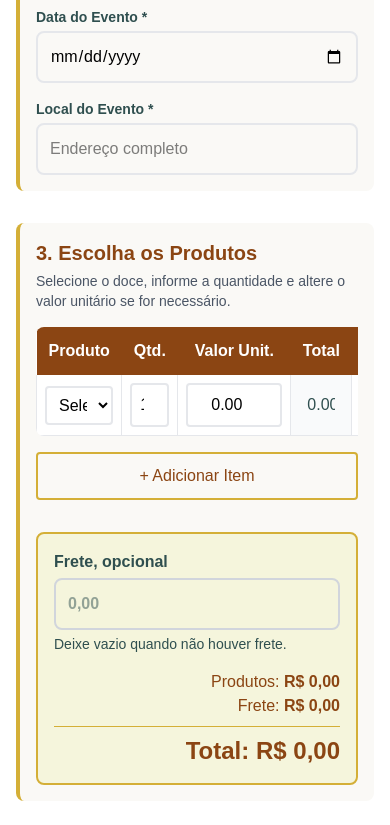
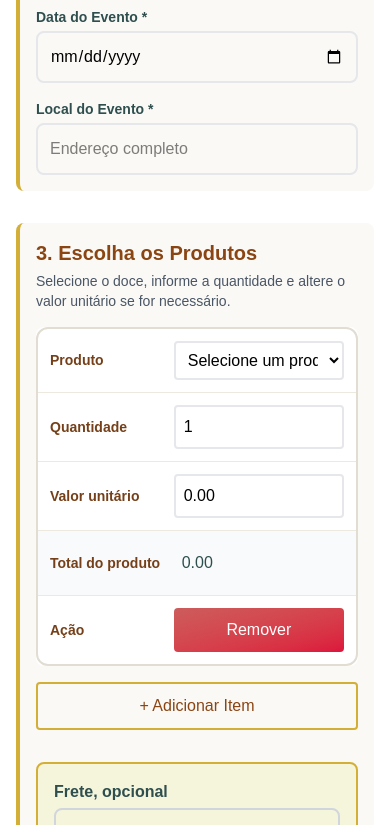
Before and after one commit to CMOURASIGA/webappreginaribas, a React (Vite) app: page / in a window 390 px wide. Shown: the part 1156-1981 px from the top of the page. Built offline with nearby package versions, Linux system fonts and the light colour scheme.

Commit message:
fix: adiciona estilos responsivos para produtos

```diff
--- a/src/index.css
+++ b/src/index.css
@@ -3,3 +3,40 @@
 body { margin: 0; min-width: 320px; font-family: Arial, Helvetica, sans-serif; }
 button, input, select { font: inherit; }
 button { cursor: pointer; }
+
+* { box-sizing: border-box; }
+input, select, button { max-width: 100%; }
+
+@media (max-width: 767px) {
+  html { -webkit-text-size-adjust: 100%; text-size-adjust: 100%; }
+
+  table, tbody, tr, td { display: block; width: 100%; }
+  thead { display: none; }
+  tbody { display: grid; gap: 1rem; }
+  tbody tr {
+    overflow: hidden;
+    border: 2px solid #e2ddd2;
+    border-radius: 0.75rem;
+    background: white;
+  }
+  tbody td {
+    display: grid;
+    grid-template-columns: minmax(96px, 38%) minmax(0, 1fr);
+    align-items: center;
+    gap: 0.75rem;
+    border: 0;
+    border-bottom: 1px solid #eee9df;
+    padding: 0.75rem;
+    text-align: left;
+  }
+  tbody td:last-child { border-bottom: 0; }
+  tbody td::before {
+    content: attr(data-label);
+    color: #754019;
+    font-size: 0.875rem;
+    font-weight: 700;
+  }
+  tbody td input, tbody td select { min-width: 0; width: 100%; }
+  tbody td input { text-align: left !important; }
+  tbody td button { width: 100%; min-height: 44px; }
+}
```
